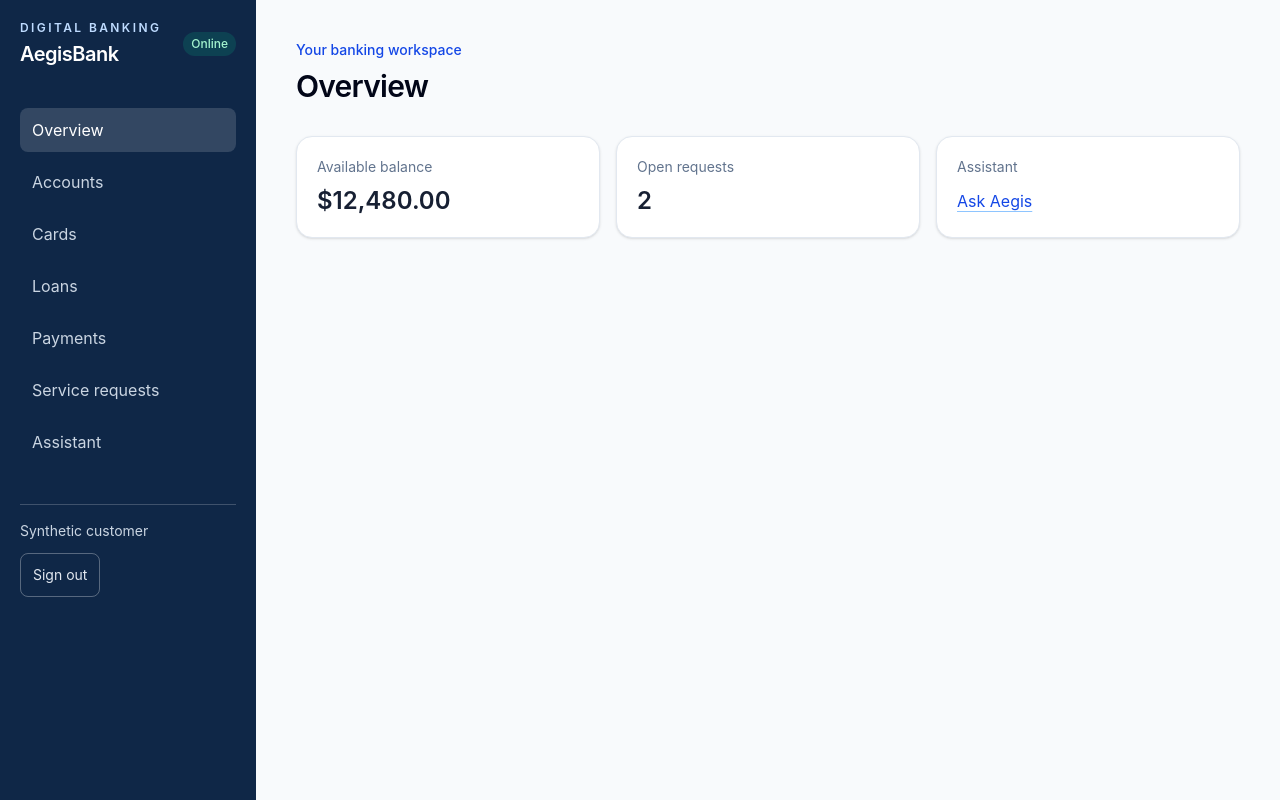
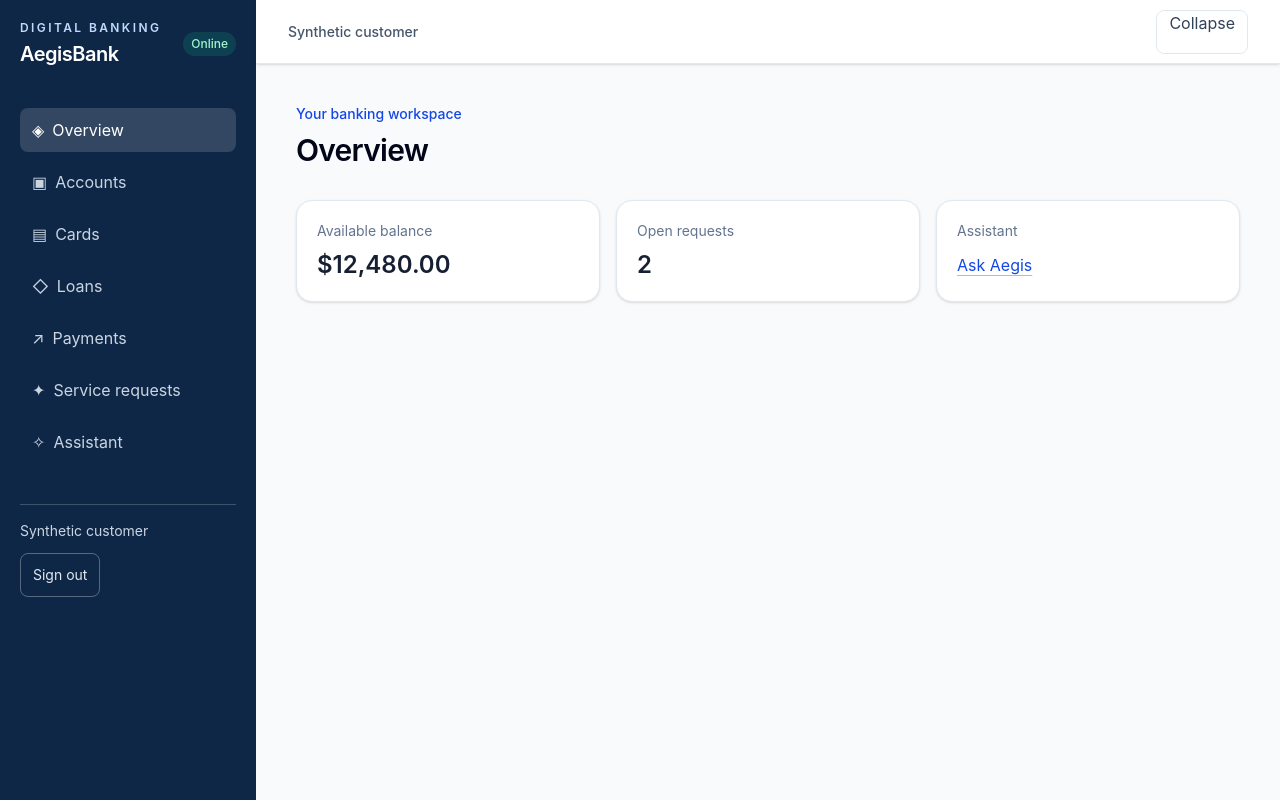
Before and after one commit to PCVV-Organization/aegisbank-ai-platform-web, a React (Vite) app: page /app/overview in a window 1280 px wide. Built offline with nearby package versions, Linux system fonts and the light colour scheme; no server answers.

Commit message:
feat(ui): add responsive collapsible navigation
Responsive collapsible navigation and accessible top bar validated by CI.

```diff
--- a/src/app/router.tsx
+++ b/src/app/router.tsx
@@ -7,20 +7,26 @@ import {
   Navigate,
   redirect,
 } from "@tanstack/react-router";
+import { useState } from "react";
 import { useAuth } from "../auth/use-auth";
 import { AssistantPage } from "../features/assistant/assistant-page";
 import { ServiceRequestForm } from "../features/service-requests/service-request-form";
 
 function AppShell() {
   const { user, signOut } = useAuth();
+  const [mobileNavOpen, setMobileNavOpen] = useState(false);
+  const [collapsed, setCollapsed] = useState(false);
   return (
     <>
       <a className="skip-link" href="#main-content">
         Skip to content
       </a>
       <div className="min-h-screen bg-slate-50 md:flex">
-        <aside className="bg-[#0f2747] p-4 text-white md:min-h-screen md:w-64 md:shrink-0 md:p-5">
+        <aside
+          className={`${mobileNavOpen ? "block" : "hidden"} ${collapsed ? "md:w-20" : "md:w-64"} bg-[#0f2747] p-4 text-white md:block md:min-h-screen md:shrink-0 md:p-5`}
+        >
           <div className="mb-6 flex items-center justify-between md:mb-10">
+            {!collapsed && (
               <div>
                 <div className="text-xs font-semibold uppercase tracking-[0.2em] text-blue-200">
                   Digital banking
@@ -29,6 +35,7 @@ function AppShell() {
                   AegisBank
                 </div>
               </div>
+            )}
             <span className="rounded-full bg-emerald-400/15 px-2 py-1 text-xs font-medium text-emerald-200">
               Online
             </span>
@@ -52,14 +59,32 @@ function AppShell() {
                 activeProps={{ className: "bg-white/15 text-white" }}
                 className="rounded-lg px-3 py-2.5 text-sm text-slate-300 transition hover:bg-white/10 hover:text-white focus-visible:ring-2 focus-visible:ring-blue-300"
               >
-                {item.replace("-", " ").replace(/^./, (c) => c.toUpperCase())}
+                <span aria-hidden="true" className="mr-2">
+                  {
+                    ["◈", "▣", "▤", "◇", "↗", "✦", "✧"][
+                      [
+                        "overview",
+                        "accounts",
+                        "cards",
+                        "loans",
+                        "payments",
+                        "service-requests",
+                        "assistant",
+                      ].indexOf(item)
+                    ]
+                  }
+                </span>
+                {!collapsed &&
+                  item.replace("-", " ").replace(/^./, (c) => c.toUpperCase())}
               </Link>
             ))}
           </nav>
           <div className="mt-6 border-t border-white/20 pt-4 text-sm md:mt-10">
+            {!collapsed && (
               <p className="mb-3 truncate text-slate-300">
                 {user?.name ?? "Synthetic customer"}
               </p>
+            )}
             <button
               className="min-h-11 rounded-lg border border-white/30 px-3 py-2 text-slate-200 transition hover:bg-white/10 focus-visible:ring-2 focus-visible:ring-blue-300"
               onClick={signOut}
@@ -68,8 +93,33 @@ function AppShell() {
             </button>
           </div>
         </aside>
-        <main id="main-content" className="min-w-0 flex-1 p-4 md:p-8 lg:p-10">
+        <main id="main-content" className="min-w-0 flex-1">
+          <header className="sticky top-0 z-10 flex min-h-16 items-center justify-between border-b border-slate-200 bg-white/95 px-4 shadow-sm backdrop-blur md:px-8">
+            <button
+              type="button"
+              aria-label="Toggle navigation"
+              aria-expanded={mobileNavOpen}
+              className="inline-flex min-h-11 min-w-11 items-center justify-center rounded-lg border border-slate-200 text-lg text-slate-700 transition hover:bg-slate-100 focus-visible:ring-2 focus-visible:ring-blue-600 md:hidden"
+              onClick={() => setMobileNavOpen((open) => !open)}
+            >
+              ☰
+            </button>
+            <span className="text-sm font-medium text-slate-600">
+              {user?.name ?? "Guest"}
+            </span>
+            <button
+              type="button"
+              aria-label="Collapse navigation"
+              aria-expanded={!collapsed}
+              className="hidden min-h-11 rounded-lg border border-slate-200 px-3 text-sm text-slate-700 transition hover:bg-slate-100 focus-visible:ring-2 focus-visible:ring-blue-600 md:inline-flex"
+              onClick={() => setCollapsed((value) => !value)}
+            >
+              {collapsed ? "Expand" : "Collapse"}
+            </button>
+          </header>
+          <div className="p-4 md:p-8 lg:p-10">
             <Outlet />
+          </div>
         </main>
       </div>
     </>
```
Lines whose indentation alone changed are shown as unchanged.
